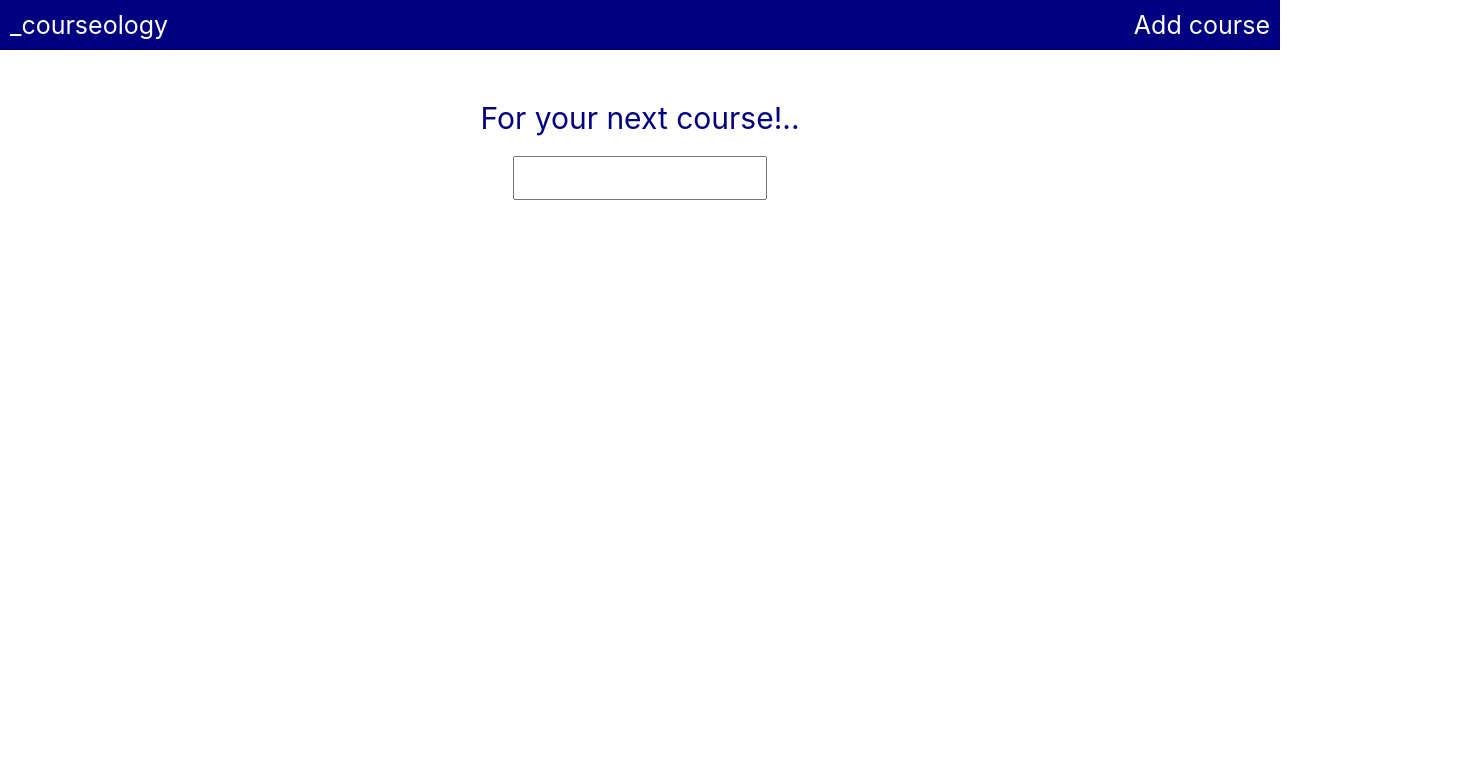
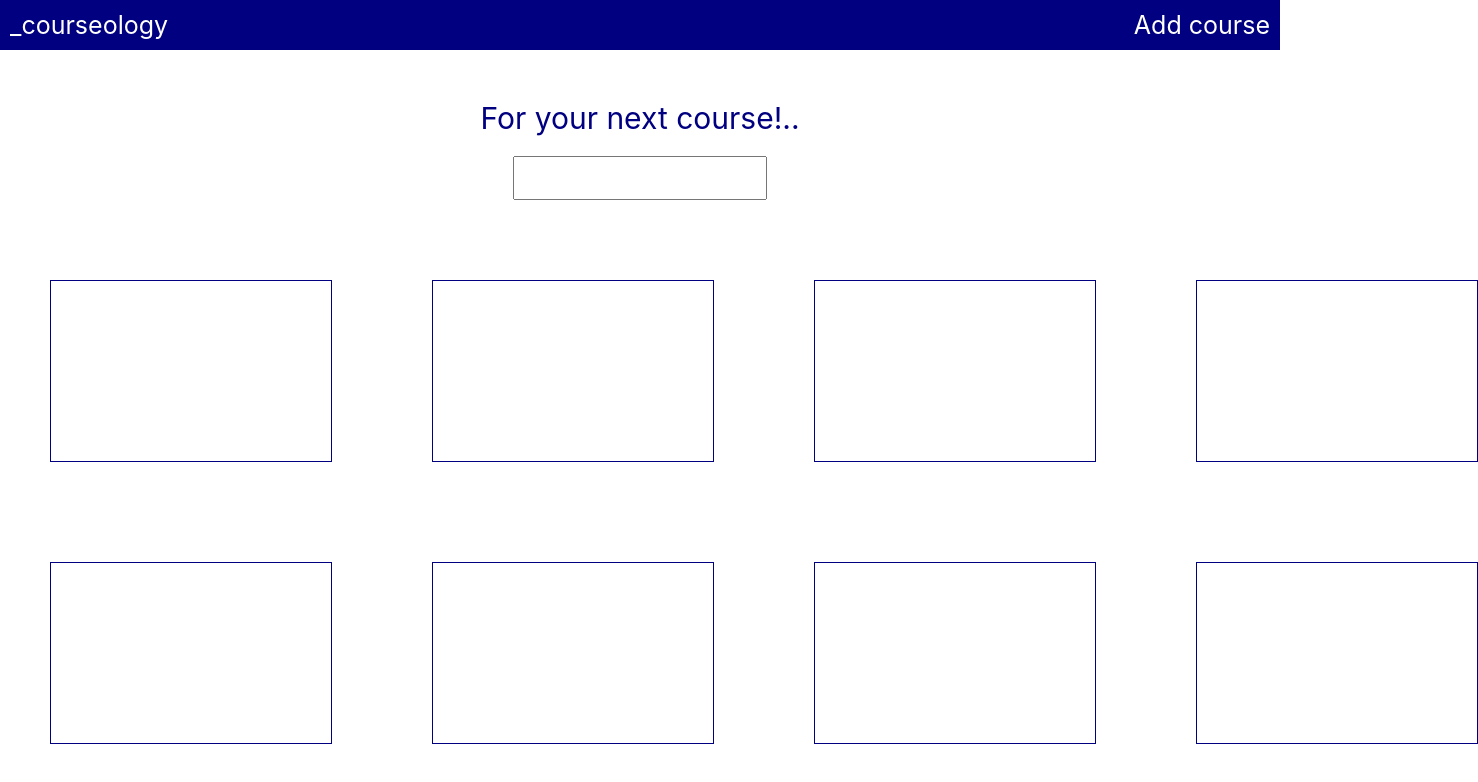
Before and after one commit to iCode-me/full-stack-project-client-side, a React (Create React App) app: page / in a window 1280 px wide. Shown: the top 782 px of the page, 1478 px wide, since content can reach past the window. Built offline with nearby package versions, Linux system fonts and the light colour scheme.

Commit message:
CourseHome rendering courses

```diff
--- a/src/App.js
+++ b/src/App.js
@@ -1,5 +1,5 @@
 import React from 'react'
-import './App.css';
+import './App.scss';
 import Form from './component/Form/Form';
 import CourseHome from './containers/CourseHome/CourseHome'
 import { BrowserRouter as Router, Routes, Route } from "react-router-dom";
--- a/src/component/Button/Button.jsx
+++ b/src/component/Button/Button.jsx
@@ -1,4 +1,5 @@
 import React from 'react'
+
 
 const Button = (props) => {
   const { buttonText } = props;
--- /dev/null
+++ b/src/component/CourseCard/CourseCard.jsx
@@ -0,0 +1,16 @@
+import React from 'react'
+import './CourseCard.scss'
+
+const CourseCard = (props) => {
+
+  const { name, summary } = props
+
+  return (
+    <div className="courseCard">
+      <h2>{name}</h2>
+      <p>{summary}</p>
+    </div>
+  )
+}
+
+export default CourseCard
--- /dev/null
+++ b/src/component/CourseCard/CourseCard.scss
@@ -0,0 +1,11 @@
+* {
+  margin: 0;
+  padding: 0;
+}
+
+.courseCard {
+  border: 1px solid navy;
+  width: 200px;
+  height: 100px;
+  padding: 40px;
+}
--- a/src/component/SearchBox/SearchBox.scss
+++ b/src/component/SearchBox/SearchBox.scss
@@ -10,6 +10,7 @@
   align-items: center;
   flex-direction: column;
   margin: 30px;
+
   &__title {
     font-size: 30px;
     padding: 20px;
--- a/src/containers/CourseHome/CourseHome.jsx
+++ b/src/containers/CourseHome/CourseHome.jsx
@@ -1,16 +1,30 @@
-import React, { useState } from 'react'
-import SearchBox from "../../component/SearchBox/SearchBox"
+import React, { useState } from "react";
+import CourseCard from "../../component/CourseCard/CourseCard";
+import SearchBox from "../../component/SearchBox/SearchBox";
+import "./CourseHome.scss";
 
 const CourseHome = () => {
   const [searchTerm, setSearchTerm] = useState("");
   const handleInput = (event) => {
     const cleanInput = event.target.value.toLowerCase();
     setSearchTerm(cleanInput);
-  }
+  };
+
   return (
     <>
-    <SearchBox searchTerm={searchTerm} handleInput={handleInput} />
+      <SearchBox searchTerm={searchTerm} handleInput={handleInput} />
+
+      <div className="new">
+        <CourseCard />
+        <CourseCard />
+        <CourseCard />
+        <CourseCard />
+        <CourseCard />
+        <CourseCard />
+        <CourseCard />
+        <CourseCard />
+      </div>
     </>
-  )
-}
-export default CourseHome
+  );
+};
+export default CourseHome;
--- a/src/containers/CourseHome/CourseHome.scss
+++ b/src/containers/CourseHome/CourseHome.scss
@@ -0,0 +1,11 @@
+* {
+  margin: 0;
+  padding: 0;
+}
+
+.new {
+  display: grid;
+  grid-template-columns: 1fr 1fr 1fr 1fr;
+  gap: 100px;
+  padding: 50px;
+}
```
Also changed, not shown: src/component/Course/Course.jsx (added, +34 -0 lines), src/App.scss (added), src/component/Course/Course.scss (added).
